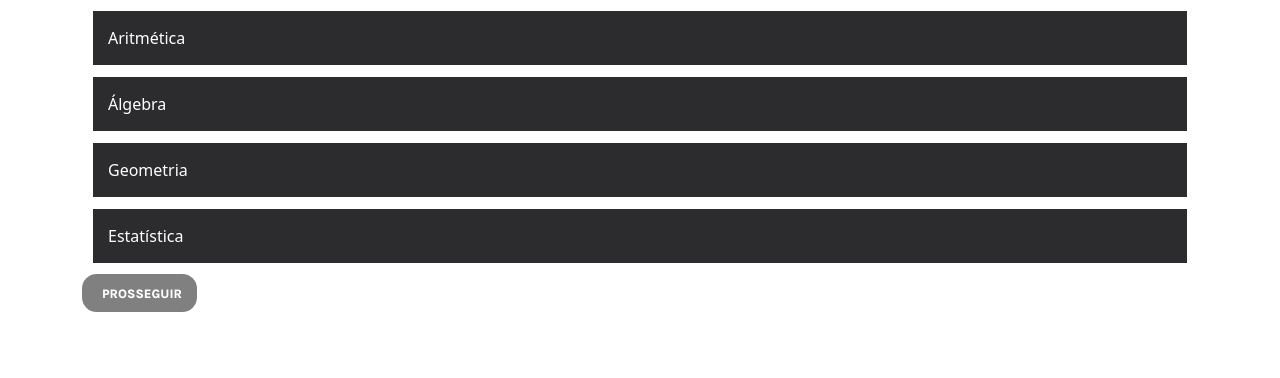
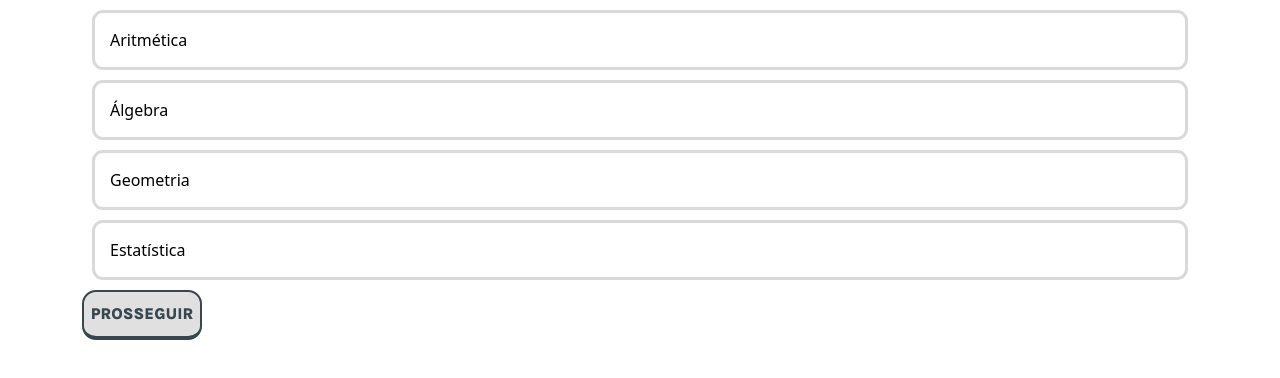
Before and after one commit to isabela-pr/RoberTeach---FrontEnd, a React (Vite) app in the folder site/: page /AreasMat in a window 1280 px wide. Shown: the top 378 px of the page. Built offline with nearby package versions, Linux system fonts and the light colour scheme; a web font is replaced by a local one.

Commit message:
ajustando e colocando icons do bootstrap

```diff
--- a/site/src/components/AreasMat/AreasMat.css
+++ b/site/src/components/AreasMat/AreasMat.css
@@ -1,25 +1,37 @@
 .item {
   margin: 10px;
   padding: 15px;
-  background-color: #2c2c2e;
-  border: 1px solid #ffffff;
+  background-color: var(--bgAreaMat);
+  border: 0.2em solid var(--borderAreaMat);
+  border-radius: 11px;
   cursor: pointer;
-  color: #ffffff;
+  color: var(--textItem);
 }
 
 .item.selected {
-  background-color: #4b0082; /* Cor do item selecionado */
+  background-color: var(--itemSelect); /* Cor do item selecionado */
 }
 
 .proceed-button {
   padding: 10px 20px;
-  background-color: gray; /* Cor padrão do botão desativado */
-  color: #fff;
-  border: none;
+  background-color: var(--colorBgP); /* Cor padrão do botão desativado */
+  color: #37464f;
+  border-style: solid;
+  border-color: #37464f;
+  border-width: 2px 2px 4px 2px;
+  border-radius: 14px;
+  width: 120px;
   cursor: not-allowed;
+  font-family: Karla;
+  font-weight: 800;
 }
 
 .proceed-button.active {
-  background-color: #800080; /* Cor quando ativado */
+  background-color: #ce82ff; /* Cor quando ativado */
+  border-style: solid;
+  border-color: #9747ff;
+  border-width: 2px 2px 4px 2px;
+  border-radius: 14px;
+  color: var(--colorBtnP);
   cursor: pointer;
 }
--- a/site/src/components/AreasMat/AreasMat.jsx
+++ b/site/src/components/AreasMat/AreasMat.jsx
@@ -1,5 +1,6 @@
 import React, { useState } from "react";
 import "./AreasMat.css";
+import { Link } from "react-router-dom";
 
 const AreasMat = () => {
   const [selectedItem, setSelectedItem] = useState(null);
@@ -22,12 +23,16 @@ const AreasMat = () => {
         </div>
       ))}
 
-      <button
-        className={`proceed-button ${selectedItem ? "active" : ""}`}
-        disabled={!selectedItem}
-      >
-        PROSSEGUIR
-      </button>
+      {selectedItem ? (
+        <Link
+          to="/proxima-pagina" // O caminho da página de destino
+          className="proceed-button active"
+        >
+          PROSSEGUIR
+        </Link>
+      ) : (
+        <div className="proceed-button disabled d-flex justify-content-center">PROSSEGUIR</div>
+      )}
     </div>
   );
 };
--- a/site/src/components/Beneficios/Beneficios.css
+++ b/site/src/components/Beneficios/Beneficios.css
@@ -45,9 +45,35 @@
   color: var(--falaP);
 }
 
-.image {
+.icons {
   display: flex;
   align-items: center;
+}
+
+.Journal {
+  font-size: 2.5em;
+  color: var(--icons);
+}
+
+.Lamp{
+  font-size: 2.5em;
+  color: #ce82ff;
+}
+
+.Clock{
+  font-size: 2.5em;
+  color: var(--icons);
+}
+
+.Finger{
+  font-size: 2.5em;
+  color: #ce82ff;
+}
+
+.Money{
+  font-size: 2.5em;
+  display: flex;
+  color: var(--icons);
 }
 
 .FalaBeneAbajur {
--- a/site/src/components/Beneficios/Beneficios.jsx
+++ b/site/src/components/Beneficios/Beneficios.jsx
@@ -3,11 +3,8 @@ import "./Beneficios.css";
 import sequencia from "../../assets/linhaSequencia.svg";
 import setinha from "../../assets/setaSequencia.svg";
 import RobertinhoPiscando from "../../assets/robertinhoPiscando.png";
-import Jornal from "../../assets/iconJornal.svg";
 import Abajur from "../../assets/abajur.svg";
-import Relogio from "../../assets/Relogio.svg";
 import Dedo from "../../assets/iconDedo.svg";
-import Dinheiro from "../../assets/iconDinheiro.svg";
 import Separador from "../../assets/linha.svg";
 import SetinhaVoltar from "../../assets/setinhaVoltar.svg";
 import { Link } from "react-router-dom";
@@ -31,24 +28,24 @@ const Beneficios = () => {
       </div>
       <div className="Beneficios d-flex justify-content-center flex-column align-items-center mt-5">
         <div className="Benef mt-1">
-          <div className="image">
-            <img src={Jornal} alt="" />
+          <div className="icons">
+          <i className="bi bi-journal-bookmark Journal"></i>
           </div>
           <div className="FalaBene">
             <p>Abre novas possibilidades de estudos na sala de aula</p>
           </div>
         </div>
         <div className="Benef">
-          <div className="image">
-            <img src={Abajur} alt="" />
+          <div className="icons">
+          <i className="bi bi-lamp-fill Lamp"></i>
           </div>
           <div className="FalaBeneAbajur">
             <p>Gestão educacional mais eficiente</p>
           </div>
         </div>
         <div className="Benef">
-          <div className="image">
-            <img src={Relogio} alt="" />
+          <div className="icons">
+          <i className="bi bi-alarm-fill Clock"></i>
           </div>
           <div className="FalaBeneRelogio">
             <p className="ps-2 pe-2">
@@ -57,16 +54,16 @@ const Beneficios = () => {
           </div>
         </div>
         <div className="Benef">
-          <div className="image">
-            <img src={Dedo} alt="" />
+          <div className="icons">
+          <i className="bi bi-hand-index-thumb Finger"></i>
           </div>
           <div className="FalaBeneDedo">
             <p>Aprendizagem mais interativa e dinâmica</p>
           </div>
         </div>
         <div className="Benef">
-          <div className="image">
-            <img src={Dinheiro} alt="" />
+          <div className="icons">
+          <i className="bi bi-coin Money"></i>
           </div>
           <div className="FalaBeneDinheiro">
             <p>Redução de custos com tarefas manuais</p>
--- a/site/src/index.css
+++ b/site/src/index.css
@@ -106,7 +106,7 @@ input {
   --label: #000;
   --bgInput: #f5e6ff;
   --btnColorC: #fff;
-  --iconJournal: #000;
+  --icons: #000;
   --falaR: #000;
   --caixaFala: #616161;
   --infoB: #e3e3e3;
@@ -119,7 +119,13 @@ input {
   --customShadow: rgba(0, 0, 0, 0.15);
   --colorText: #333;
   --textColorER: #000;
-  --textColorEI: #000
+  --textColorEI: #000;
+  --bgAreaMat: #fff;
+  --borderAreaMat: #d9d9d9;
+  --textItem: #000;
+  --itemSelect: #f0e6ff;
+  --colorBtnP: #fff;
+  --colorBgP: #e0e0e0
 }
 
 @media (prefers-color-scheme= dark) {
@@ -135,7 +141,7 @@ input {
     --label: #fff;
     --bgInput: #3a294f;
     --btnColorC: #151323;
-    --iconJournal: #fff;
+    --icons: #fff;
     --falaR: #fff;
     --caixaFala: #404040;
     --infoB: #404040;
@@ -148,6 +154,13 @@ input {
     --customShadow: rgba(43, 42, 55, 1);
     --colorText: #fff;
     --textColorER: #fff;
-    --textColorEI: #fff
+    --textColorEI: #fff;
+    --bgAreaMat: #151323;
+    --borderAreaMat: #2b2a37;
+    --textItem: #fff;
+    --itemSelect: #392260;
+    --colorBtnP: #37464F;
+    --colorBgP: #262431
+
   }
 }
```
Also changed, not shown: site/src/assets/iconJornal.svg (deleted).
